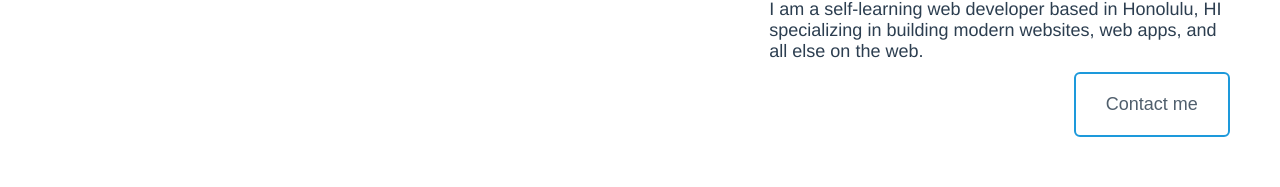
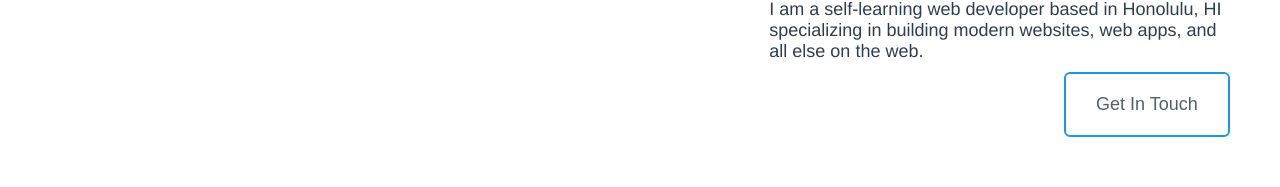
Before and after one commit to jackiewong99/portfolio, a Vue app: page / in a window 1280 px wide. Shown: the part 498-685 px from the top of the page. Built offline with nearby package versions, Linux system fonts and the light colour scheme.

Commit message:
Update contact button.

```diff
--- a/src/views/Home.vue
+++ b/src/views/Home.vue
@@ -7,7 +7,7 @@
       I am a self-learning web developer based in Honolulu, HI specializing in
       building modern websites, web apps, and all else on the web.
     </p>
-    <button>Contact me</button>
+    <button>Get In Touch</button>
   </div>
 </template>
 
```
